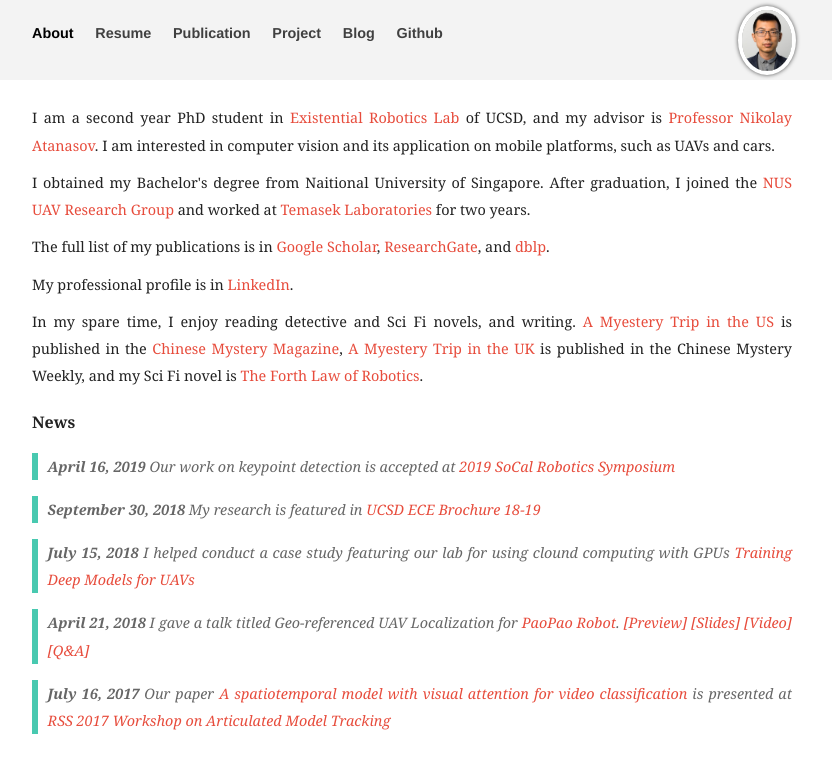
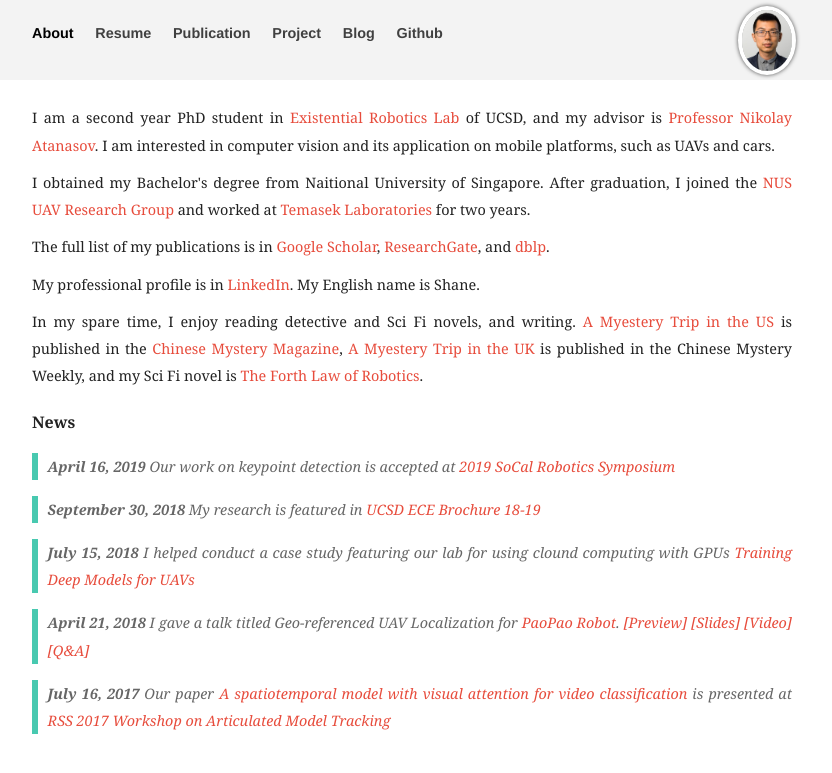
Before and after one commit to moshanATucsd/moshanATucsd.github.io, a Jekyll site: the page built from index.html, in a window 1280 px wide. Shown: the top 773 px of the page, without its empty margins (228-1060 px from the left). Built offline with Jekyll 4.4.1, drawn with Linux system fonts in a browser that asks for light colours; nearby versions of some CDN libraries.

Commit message:
add name

```diff
--- a/index.html
+++ b/index.html
@@ -20,7 +20,7 @@
     </p>
 
     <p>
-    My professional profile is in <a href="https://www.linkedin.com/in/mo-shan-21393452/">LinkedIn</a>.
+    My professional profile is in <a href="https://www.linkedin.com/in/mo-shan-21393452/">LinkedIn</a>. My English name is Shane.
     </p>
 
     <p>
```
